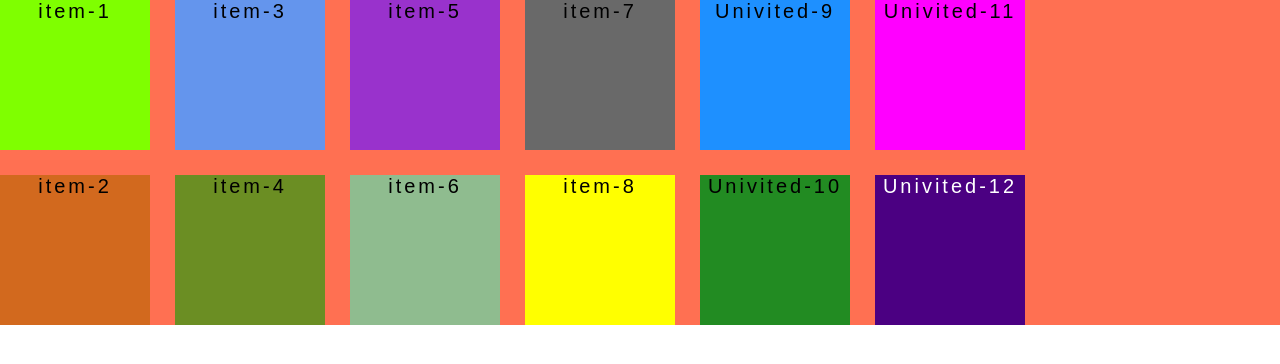
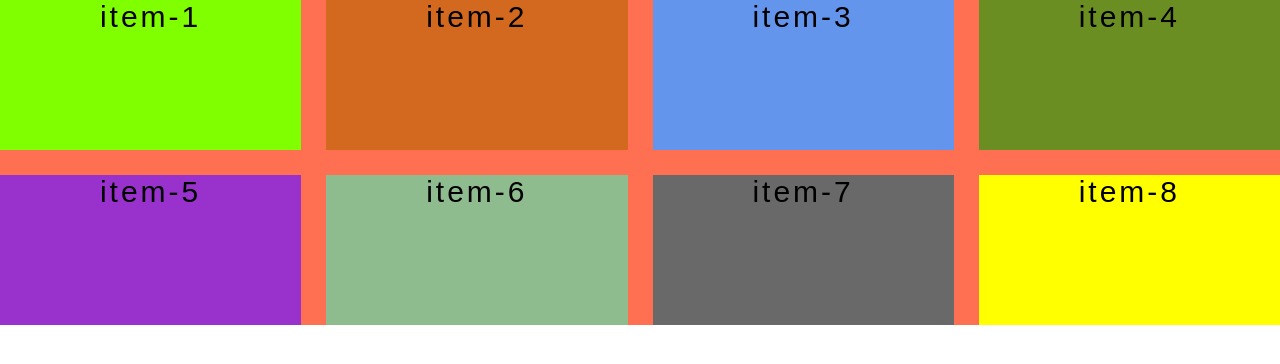
Before and after one commit to joepasss/sass_study, a React (Create React App) app in the folder grid-layout/: page / in a window 1280 px wide. Shown: the top 364 px of the page. Built offline with nearby package versions, Linux system fonts and the light colour scheme.

Commit message:
The justify, Align & Place Self Properties

```diff
--- a/grid-layout/src/sections/gridContainer/GridContainer.tsx
+++ b/grid-layout/src/sections/gridContainer/GridContainer.tsx
@@ -13,12 +13,6 @@ export const GridContainer: FC = () => {
       <div className='item item-6'>item-6</div>
       <div className='item item-7'>item-7</div>
       <div className='item item-8'>item-8</div>
-
-      {/* div*4.item.item-$@9{Univited-$@9} */}
-      <div className='item item-9'>Univited-9</div>
-      <div className='item item-10'>Univited-10</div>
-      <div className='item item-11'>Univited-11</div>
-      <div className='item item-12'>Univited-12</div>
     </section>
   );
 };
--- a/grid-layout/src/sections/gridContainer/gridContainer.scss
+++ b/grid-layout/src/sections/gridContainer/gridContainer.scss
@@ -5,24 +5,13 @@ section.grid-container {
 
   display: grid;
 
-  grid-template-columns: repeat(4, 150px);
+  grid-template-columns: repeat(4, 1fr);
   grid-template-rows: repeat(2, 150px);
 
   gap: 25px;
 
-  // Grid Auto Rows Property
-  // Property values: <track-size> (length, fr, viewport ...)
-  // grid-auto-rows: 150px;
-
-  // Grid Auto Flow Property
-  // Property values: row (default), column
-  grid-auto-flow: column;
-
-  // grid-auto-columns
-  grid-auto-columns: 150px;
-
   div.item {
-    font-size: 20px;
+    font-size: 30px;
     text-align: center;
     font-family: Arial, Helvetica, sans-serif;
     letter-spacing: 3px;
@@ -30,6 +19,23 @@ section.grid-container {
 
   div.item-1 {
     background-color: chartreuse;
+
+    // Justify Self Property
+    // Property Value: stretch (default) | start | end | center
+    // justify-self: start;
+    // justify-self: end;
+    // justify-self: center;
+
+    // Aign self Property
+    // align-self: center;
+    // align-self: end;
+
+    // Place self Property
+    // Shorthand property for align-self & justify-self
+    // value: <align-self> <justify-self>
+    // place-self: center;
+    // place-self: start end;
+    // place-self: end center;
   }
 
   div.item-2 {
```
